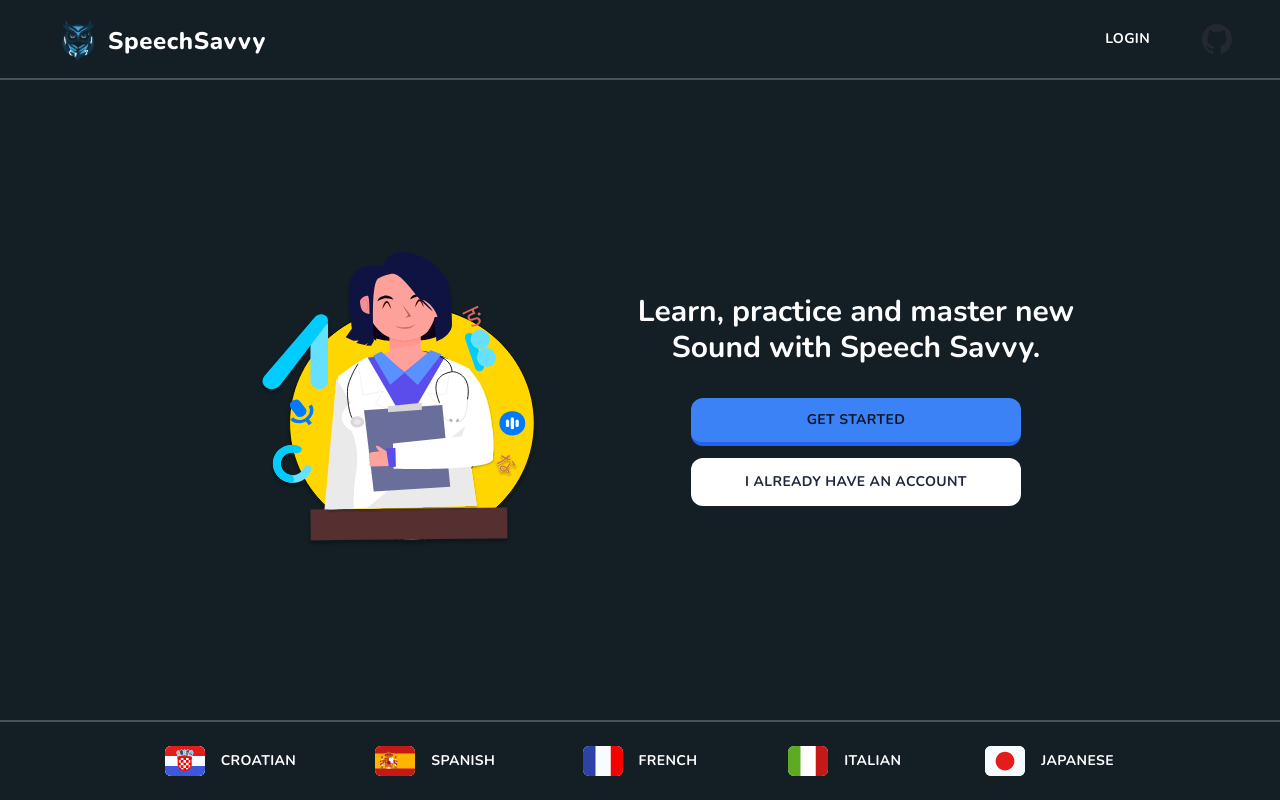
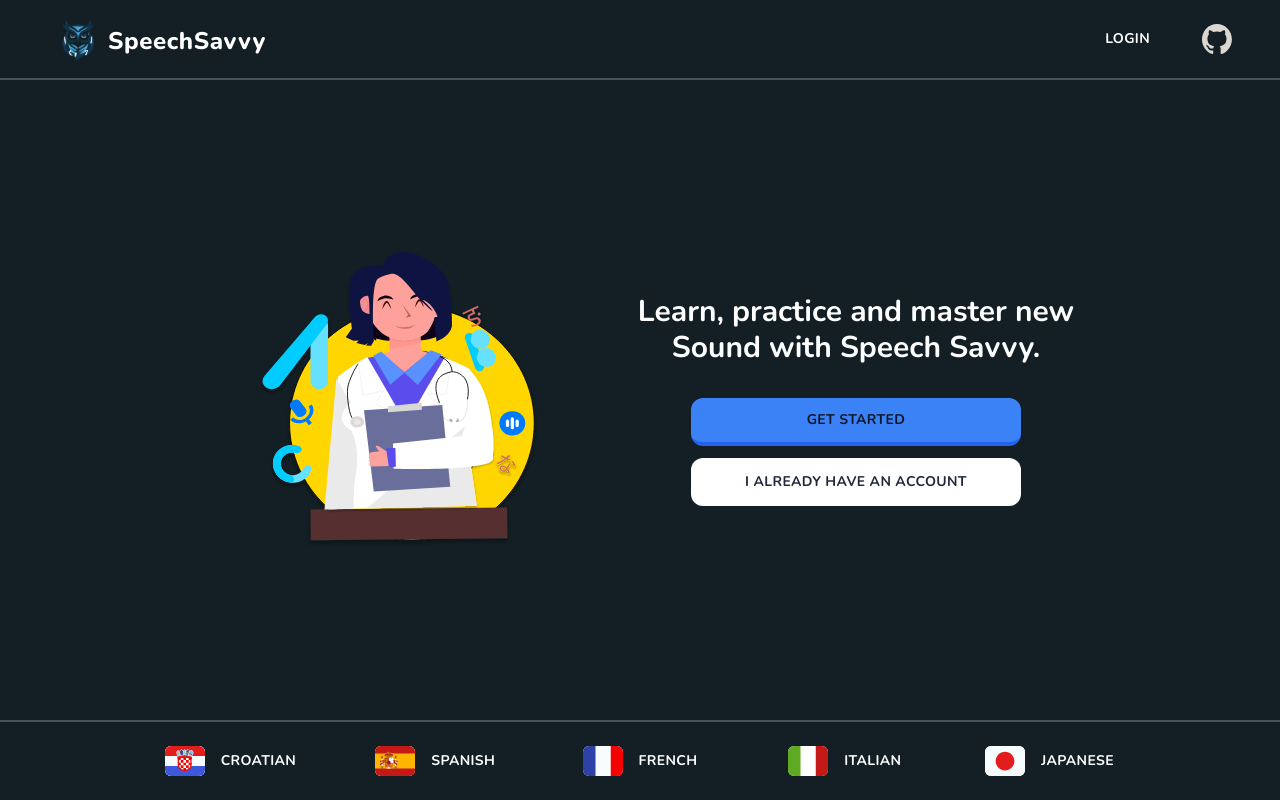
Before and after one commit to Ajay1105/minor-project, a Next.js app: page / in a window 1280 px wide. Built offline with nearby package versions, Linux system fonts and the light colour scheme; no server answers.

Commit message:
update lesson

```diff
--- a/app/(marketing)/header.tsx
+++ b/app/(marketing)/header.tsx
@@ -57,7 +57,8 @@
               // className={userId ? "pt-1.5" : "pt-3"}
             >
               <Image
-                src="/github.svg"
+                className="dark:filter dark:invert"
+                src={`/github.svg`}
                 alt="Source Code"
                 height={30}
                 width={30}
--- a/app/lesson/card.tsx
+++ b/app/lesson/card.tsx
@@ -65,7 +65,7 @@
         {type === "ASSIST" && <div aria-hidden />}
         <p
           className={cn(
-            "text-sm text-neutral-600 lg:text-base",
+            "text-sm text-neutral-600 dark:text-white lg:text-base",
             selected && "text-sky-500",
             selected && status === "correct" && "text-green-500",
             selected && status === "wrong" && "text-rose-500"
@@ -75,7 +75,7 @@
             text
           ) : (
             <div
-              className="flex h-[65px] w-[65px] cursor-pointer items-center justify-center rounded-[25px] bg-[#48BFF8] hover:bg-[#63cafa]"
+              className="flex h-[65px] w-[65px] cursor-pointer items-center justify-center rounded-[25px] bg-[#48BFF8] hover:bg-[#63cafa] border-blue-600 border-b-4 active:border-b-0"
               onClick={handleClick}
             >
               {audio}
```
